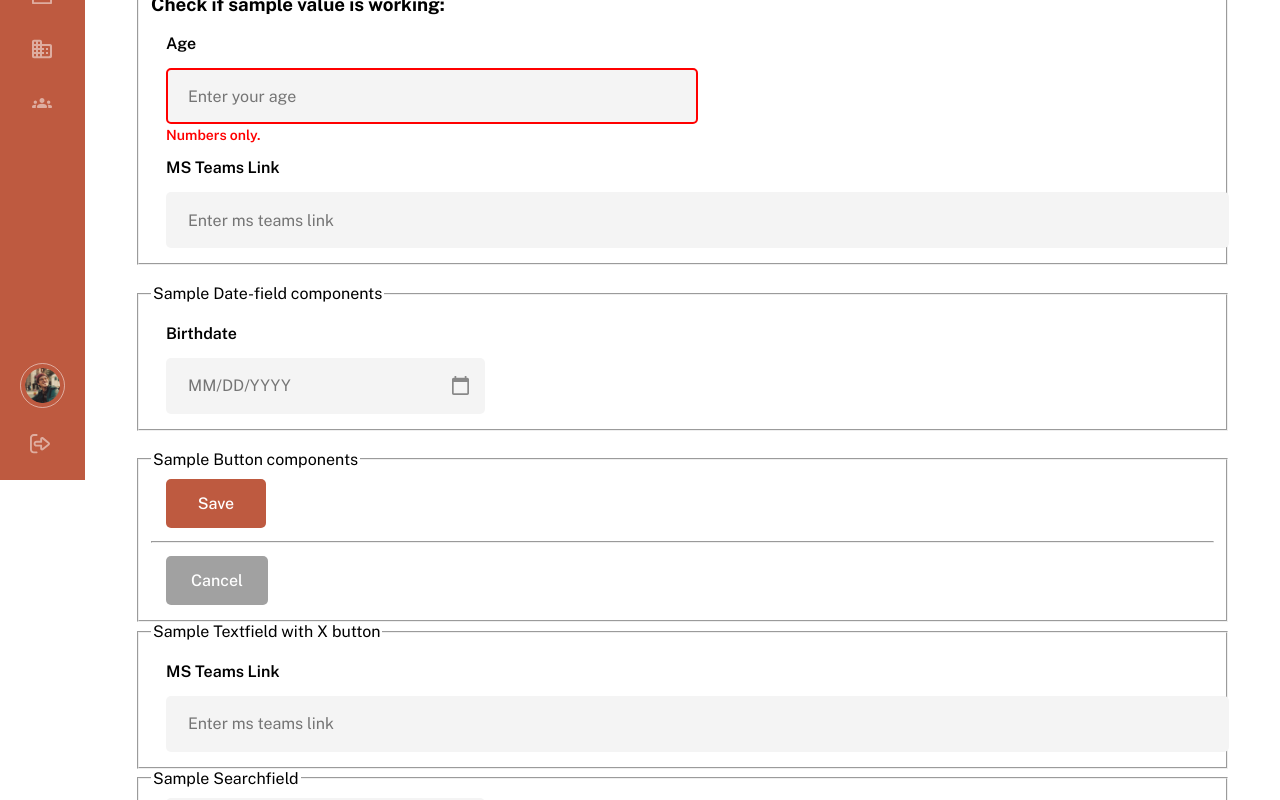
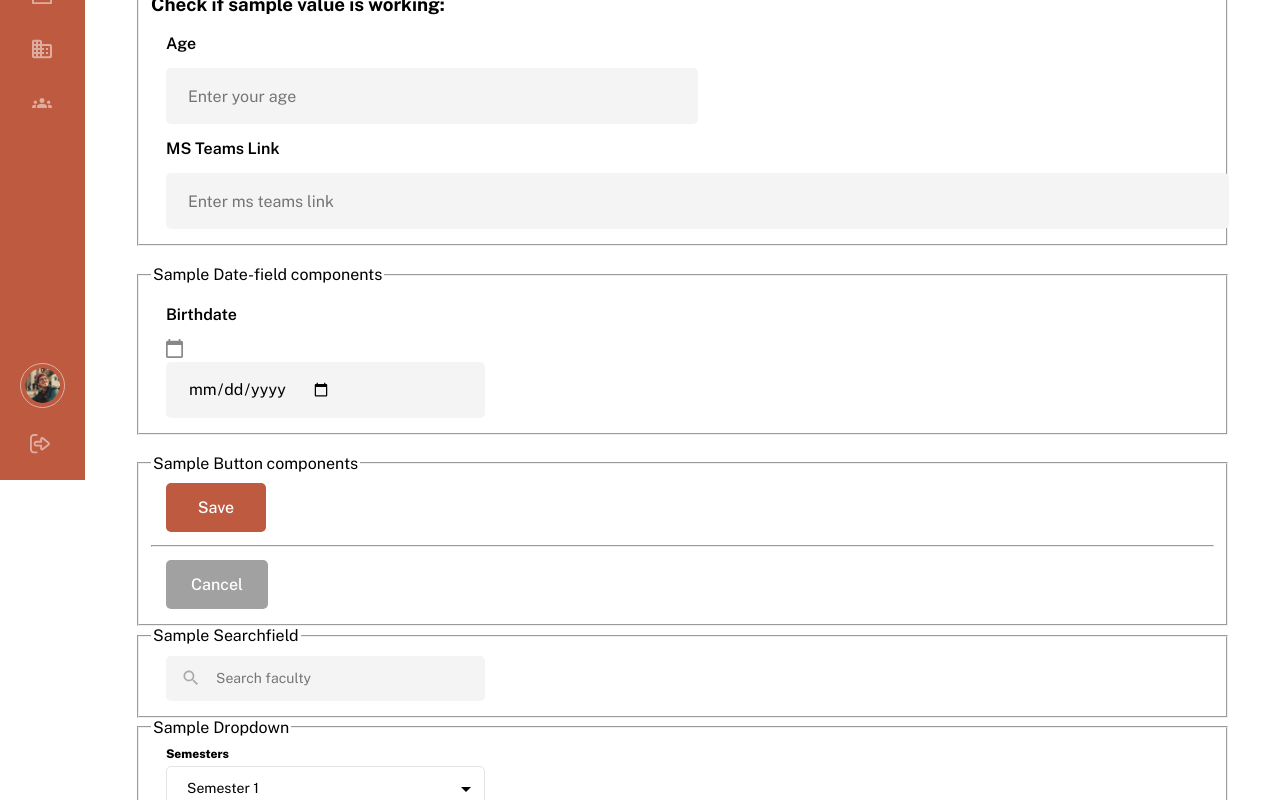
Before and after one commit to eroldramos/wfarproject, a React (Create React App) app in the folder frontend/: page /sample in a window 1280 px wide. Shown: the part 320-1120 px from the top of the page. Built offline with nearby package versions, Linux system fonts and the light colour scheme.

Commit message:
Input field modification

```diff
--- a/frontend/src/App.js
+++ b/frontend/src/App.js
@@ -20,7 +20,7 @@ function App() {
       <SideNav userLevel="1"></SideNav>
       <div id="main">
         <Routes>
-          <Route path='/sample' element={<Sample/>}></Route>
+          <Route path='/sample' element={<Sample />}></Route>
         </Routes>
       </div>
     </div>
--- a/frontend/src/components/Sample/Sample.js
+++ b/frontend/src/components/Sample/Sample.js
@@ -1,6 +1,6 @@
 import { Fragment, useState } from "react";
-import TextField from "../UI/FormControl/InputField/TextField";
-import DateField from "../UI/FormControl/InputField/DateField";
+import InputField from "../UI/FormControl/InputField/InputField";
+import DateField from "../UI/FormControl/DateField/DateField";
 import SearchField from "../UI/FormControl/SearchField/SearchField";
 import DropdownField from "../UI/FormControl/DropdownField/DropdownField";
 import Button from "../UI/FormControl/Button/Button";
@@ -50,22 +50,25 @@ function Sample() {
 
 
                 <div style={{ display: "flex" }}>
-                    <TextField
+                    <InputField
                         id="sampleText"
+                        type="text"
                         labelName="Sample Text"
                         inputName="sampleText"
                         placeholder="Enter any sample text"
                         size="rg"
                     />
-                    <TextField
+                    <InputField
                         id="sampleText"
+                        type="text"
                         labelName="Sample Text"
                         inputName="sampleText"
                         placeholder="Enter any sample text"
                         size="rg"
                     />
-                    <TextField
+                    <InputField
                         id="sampleText"
+                        type="number"
                         labelName="Sample Text"
                         inputName="sampleText"
                         placeholder="Enter any sample text"
@@ -77,8 +80,9 @@ function Sample() {
                 {/* How to use the text field component */}
                 {/* Valid textfield - Regular */}
 
-                <TextField
+                <InputField
                     id="name"
+                    type="text"
                     onChange={sampleOnChangeHandlerFunction}
                     labelName="Full Name"
                     inputName="name"
@@ -91,8 +95,9 @@ function Sample() {
 
 
                 {/* Invalid textfield - Medium */}
-                <TextField
+                <InputField
                     id="age"
+                    type="text"
                     onChange={null}
                     labelName="Age"
                     inputName="age"
@@ -103,8 +108,9 @@ function Sample() {
 
 
                 {/* Invalid textfield - Large */}
-                <TextField
+                <InputField
                     id="link"
+                    type="text"
                     onChange={null}
                     labelName="MS Teams Link"
                     inputName="link"
@@ -152,23 +158,6 @@ function Sample() {
 
                 </fieldset>
             </form>
-
-
-            <fieldset>
-                <legend>Sample Textfield with X button</legend>
-                <TextField
-                    id="link"
-                    onChange={null}
-                    labelName="MS Teams Link"
-                    inputName="link"
-                    placeholder="Enter ms teams link"
-                    error={null}
-                    size="lg"
-                />
-
-
-
-            </fieldset>
 
 
             <fieldset>
--- a/frontend/src/components/UI/FormControl/InputField/DateField.js
+++ b/frontend/src/components/UI/FormControl/DateField/DateField.js
@@ -1,13 +1,10 @@
 import { Fragment, useState } from "react";
-import "./InputField.css";
+import styles from "./DateField.module.css";
 
 const DateField = (props) => {
-  let classes = "form-control ";
-  classes += props.error != null ? "invalid " : "";
-  classes += props.size;
 
   return (
-    <div className={classes}>
+    <div className={styles["form-control"] + " " + styles["invalidClass"] + " " + styles[props.size]}>
       <label htmlFor={props.id}>{props.labelName}</label>
       <div className="date">
         <svg
@@ -23,7 +20,7 @@ const DateField = (props) => {
           />
         </svg>
         <input
-          type="text"
+          type="date"
           id={props.id}
           onChange={props.onChange}
           name={props.inputName}
@@ -31,7 +28,7 @@ const DateField = (props) => {
           value={props.value}
         />
       </div>
-      <p className>{props.error}</p>
+      <p>{props.error}</p>
     </div>
   );
 };
--- a/frontend/src/components/UI/FormControl/InputField/TextField.js
+++ b/frontend/src/components/UI/FormControl/InputField/InputField.js
@@ -1,19 +1,12 @@
 import { Fragment, useState } from "react";
-import './InputField.css';
-// import styles from './TextField.module.css';
+import styles from './InputField.module.css';
 
-const TextField = (props) => {
-
-    let classes = "form-control ";
-    classes += props.error != null ? "invalid " : "";
-    classes += props.size;
-
-    const inputSize = props.inputSize;
+const InputField = (props) => {
 
     return (
-        <div className={classes}>
+        <div className={styles["form-control"] + " " + styles["invalidClass"] + " " + styles[props.size]}>
             <label htmlFor={props.id}>{props.labelName}</label>
-            <input type="text"
+            <input type={props.type}
                 id={props.id}
                 onChange={props.onChange}
                 name={props.inputName}
@@ -25,4 +18,4 @@ const TextField = (props) => {
     );
 }
 
-export default TextField;
+export default InputField;
--- /dev/null
+++ b/frontend/src/components/UI/FormControl/InputField/InputField.module.css
@@ -0,0 +1,90 @@
+/* Pinag-iisipan ko pa if tama ba na i-module ko pa ito kasi almost same lang naman talaga design nya kay date field */
+
+.form-control {
+    margin: 5px 15px;
+}
+
+.form-control.rg {
+    width: 30%;
+}
+
+.form-control.md {
+    width: 50%;
+}
+
+.form-control.lg {
+    width: 100%;
+}
+
+.form-control label {
+    font-style: normal;
+    font-weight: 600;
+    font-size: 1em;
+    display: block;
+    margin: 15px 0;
+}
+
+.form-control input {
+    outline: none;
+    border: 2px solid transparent;
+    border-radius: 5px;
+    width: 100%;
+    height: 56px;
+    font-style: normal;
+    font-weight: 400;
+    font-size: 16px;
+    line-height: 19px;
+    display: flex;
+    align-items: center;
+    padding: 10px 20px;
+    background: #F4F4F4;
+    transition: .05s linear;
+}
+
+.form-control input:focus {
+    background-color: #FFFFFF;
+    border: 2px solid #323232;
+    box-shadow: 0px 0px 15px rgba(0, 0, 0, 0.05);
+}
+
+.form-control .date {
+    position: relative;
+}
+
+.form-control .date svg {
+    position: absolute;
+    top: 32.5%;
+    right: 5%;
+}
+
+.form-control .date input {
+    cursor: pointer;
+}
+
+.form-control.invalid input {
+    border-color: red;
+}
+
+.form-control.invalid input:focus {
+    background-color: #FFFFFF;
+    border: 2px solid red;
+    box-shadow: 0px 0px 15px rgba(0, 0, 0, 0.05);
+}
+
+.form-control p {
+    display: none;
+}
+
+.form-control.invalid p {
+    margin: 3px 0 0 0;
+    color: red;
+    font-weight: 600;
+    font-size: .875em;
+    display: block;
+}
+
+@media only screen and (max-width: 768px) {
+    .form-control {
+        width: 100% !important;
+    }
+}
```
Also changed, not shown: frontend/src/components/UI/FormControl/DateField/DateField.module.css (renamed from frontend/src/components/UI/FormControl/InputField/InputField.css).
